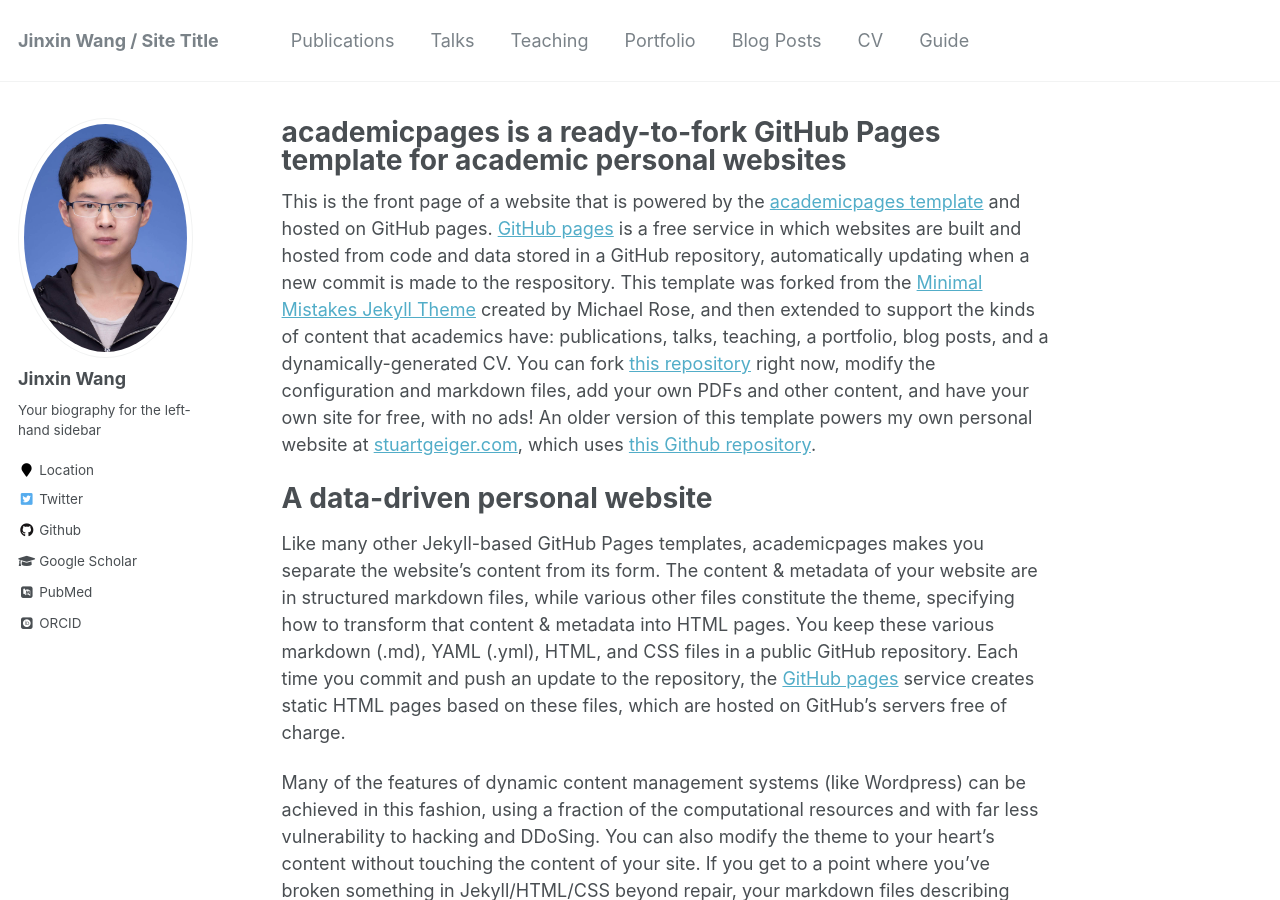
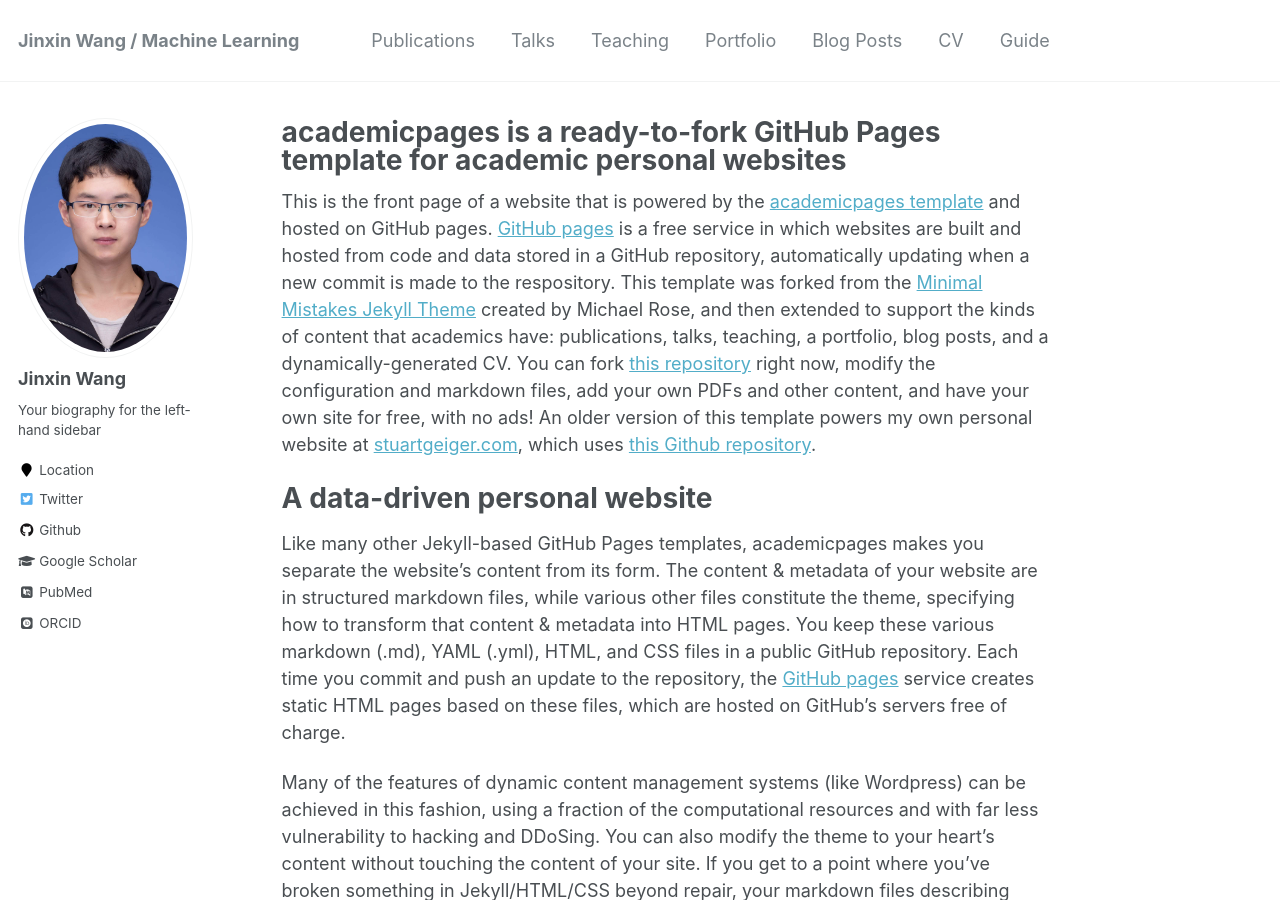
Before and after one commit to shuyuandeqipa/shuyuandeqipa.github.io, a Jekyll site: the page built from _pages/about.md, in a window 1280 px wide and 900 px high. Built offline with Jekyll 4.4.1, drawn with Linux system fonts in a browser that asks for light colours; some web fonts are replaced.

Commit message:
Update _config.yml

```diff
--- a/_config.yml
+++ b/_config.yml
@@ -7,7 +7,7 @@
 
 # Site Settings
 locale                   : "en-US"
-title                    : "Jinxin Wang / Site Title"
+title                    : "Jinxin Wang / Machine Learning"
 title_separator          : "-"
 name                     : &name "Your Name"
 description              : &description "personal description"
```
